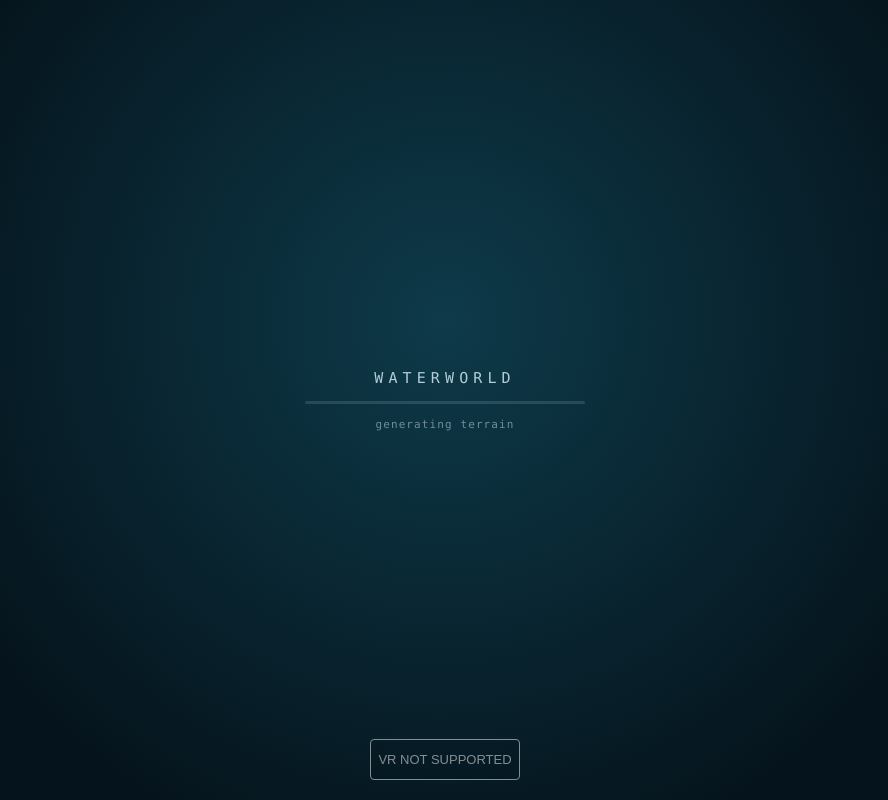
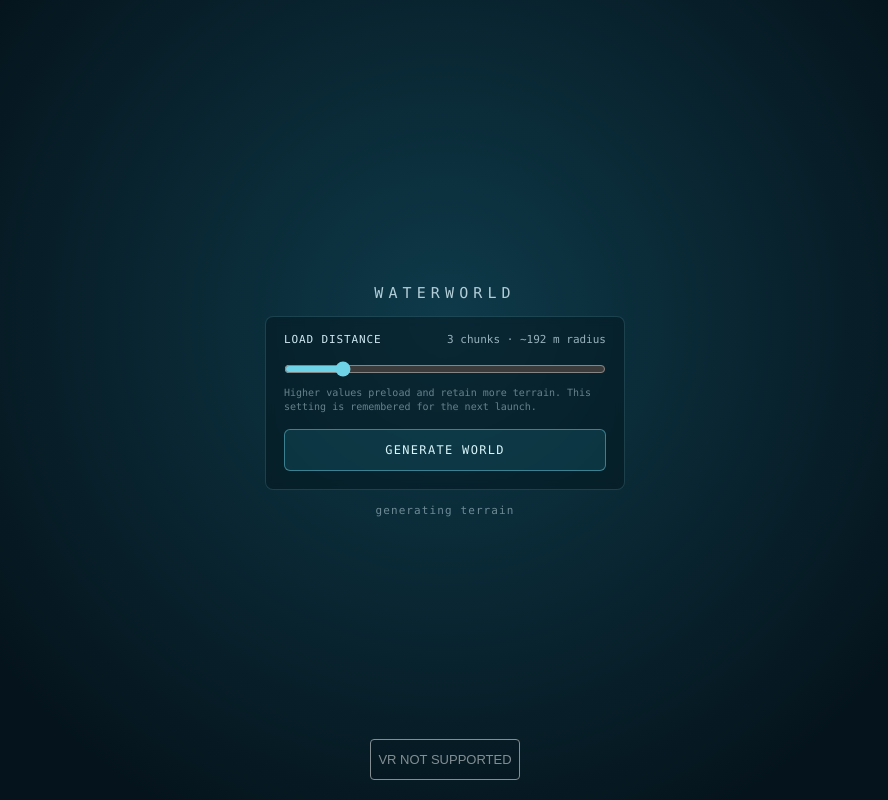
Before and after one commit to permabulk69420-pixel/Waterworld, a website built with Vite: page index.html in a window 1280 px wide. Shown: the whole page, without its empty margins (195-1083 px from the left). Built offline with nearby package versions, Linux system fonts and the light colour scheme.

Commit message:
Add pre-start load distance slider

```diff
--- a/index.html
+++ b/index.html
@@ -27,6 +27,9 @@
       canvas {
         display: block;
       }
+      [hidden] {
+        display: none !important;
+      }
 
       /* --- Boot / loading screen --- */
       #boot {
@@ -52,6 +55,59 @@
         text-transform: uppercase;
         font-weight: 500;
         opacity: 0.85;
+      }
+      #boot-settings {
+        width: min(360px, 82vw);
+        padding: 16px 18px 18px;
+        border: 1px solid rgba(130, 215, 230, 0.18);
+        border-radius: 8px;
+        background: rgba(3, 20, 27, 0.46);
+        backdrop-filter: blur(5px);
+      }
+      .boot-setting-header {
+        display: flex;
+        justify-content: space-between;
+        align-items: baseline;
+        gap: 16px;
+        margin-bottom: 11px;
+        font-size: 11px;
+        letter-spacing: 0.08em;
+        text-transform: uppercase;
+      }
+      #view-distance-value {
+        opacity: 0.72;
+        letter-spacing: 0;
+        text-transform: none;
+        white-space: nowrap;
+      }
+      #view-distance {
+        width: 100%;
+        margin: 4px 0 9px;
+        accent-color: #6fd3e8;
+      }
+      .boot-setting-note {
+        margin-bottom: 14px;
+        font-size: 10px;
+        line-height: 1.45;
+        opacity: 0.48;
+      }
+      #boot-start {
+        width: 100%;
+        min-height: 42px;
+        border: 1px solid rgba(111, 211, 232, 0.48);
+        border-radius: 6px;
+        background: rgba(36, 130, 150, 0.22);
+        color: #d9f6fb;
+        font: inherit;
+        font-size: 12px;
+        letter-spacing: 0.11em;
+        text-transform: uppercase;
+        cursor: pointer;
+      }
+      #boot-start:hover,
+      #boot-start:focus-visible {
+        background: rgba(54, 158, 180, 0.34);
+        outline: none;
       }
       #boot-bar {
         width: min(280px, 60vw);
@@ -119,8 +175,19 @@
   <body>
     <div id="boot">
       <h1>Waterworld</h1>
-      <div id="boot-bar"><div id="boot-fill"></div></div>
-      <div id="boot-status">initialising</div>
+      <div id="boot-settings">
+        <div class="boot-setting-header">
+          <span>Load distance</span>
+          <span id="view-distance-value">3 chunks · ~192 m radius</span>
+        </div>
+        <input id="view-distance" type="range" min="2" max="8" step="1" value="3" />
+        <div class="boot-setting-note">
+          Higher values preload and retain more terrain. This setting is remembered for the next launch.
+        </div>
+        <button id="boot-start" type="button">Generate world</button>
+      </div>
+      <div id="boot-bar" hidden><div id="boot-fill"></div></div>
+      <div id="boot-status">choose load distance</div>
     </div>
 
     <div id="debug-hud"></div>
```
